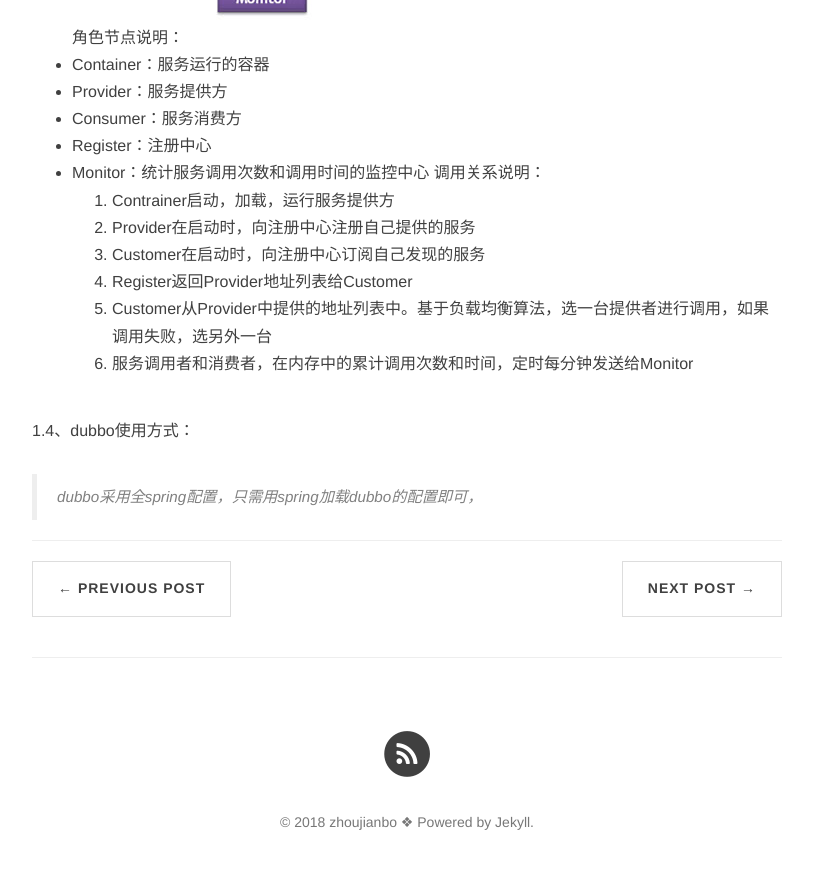
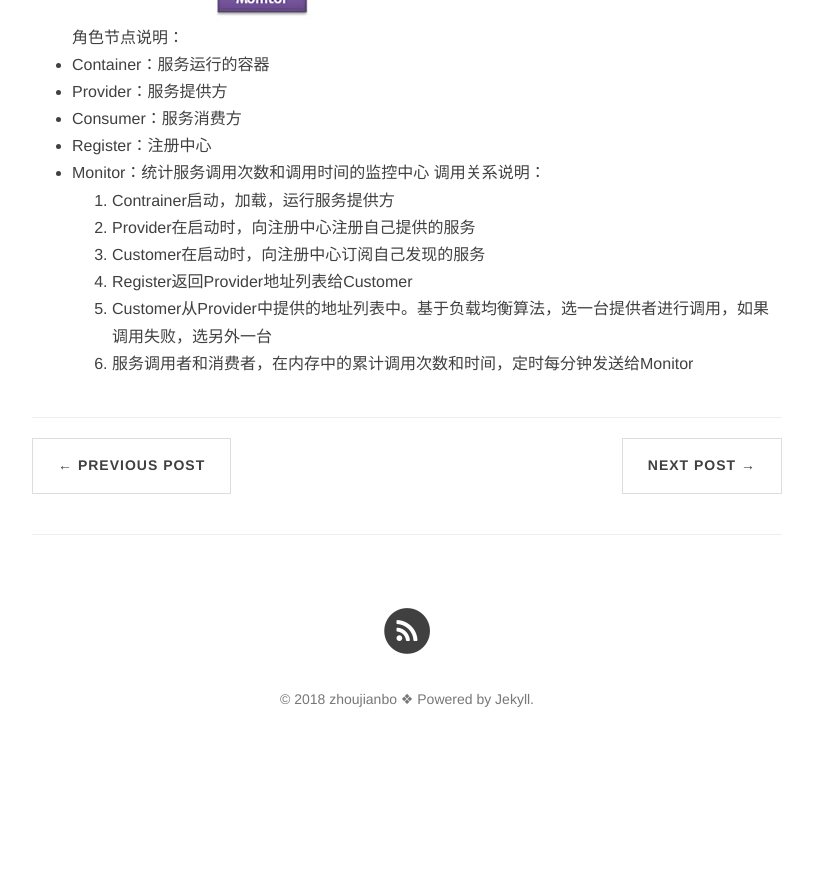
Before and after one commit to ZhouJianBoPro/ZhouJianBoPro.github.io, a Jekyll site: the page built from _posts/2018-03-30-dubbo.md, in a window 1280 px wide and 900 px high, scrolled down 973 px. Shown: the top 869 px of the window, without its empty margins (233-1046 px from the left). Built offline with Jekyll 4.4.1, drawn with Linux system fonts in a browser that asks for light colours; nearby versions of some CDN libraries; comment, search, counter and statistics services are not loaded; after the commit the page ends 1750 px from its top, so only the background shows below that.

Commit message:
defalut commit；

```diff
--- a/_posts/2018-03-30-dubbo.md
+++ b/_posts/2018-03-30-dubbo.md
@@ -29,6 +29,3 @@ Dubbo是一个分布式服务框架，致力于提高性能和透明化的RPC远
 4. Register返回Provider地址列表给Customer
 5. Customer从Provider中提供的地址列表中。基于负载均衡算法，选一台提供者进行调用，如果调用失败，选另外一台
 6. 服务调用者和消费者，在内存中的累计调用次数和时间，定时每分钟发送给Monitor
-
-1.4、dubbo使用方式：<br/>
-> dubbo采用全spring配置，只需用spring加载dubbo的配置即可，
```
